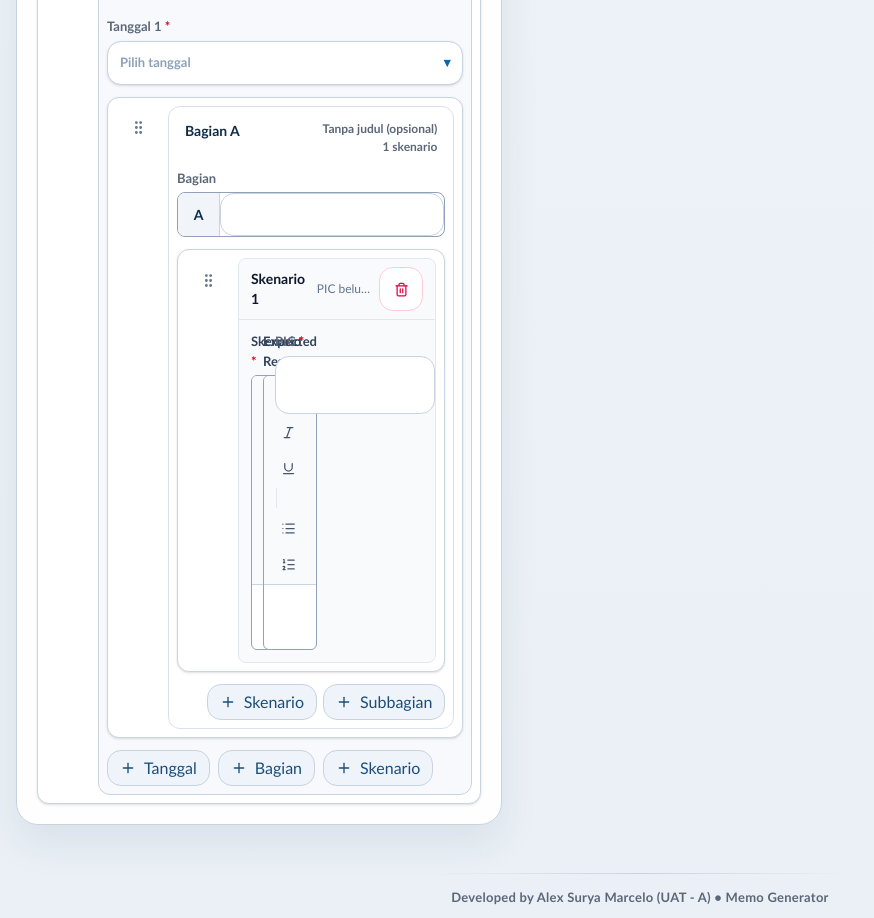
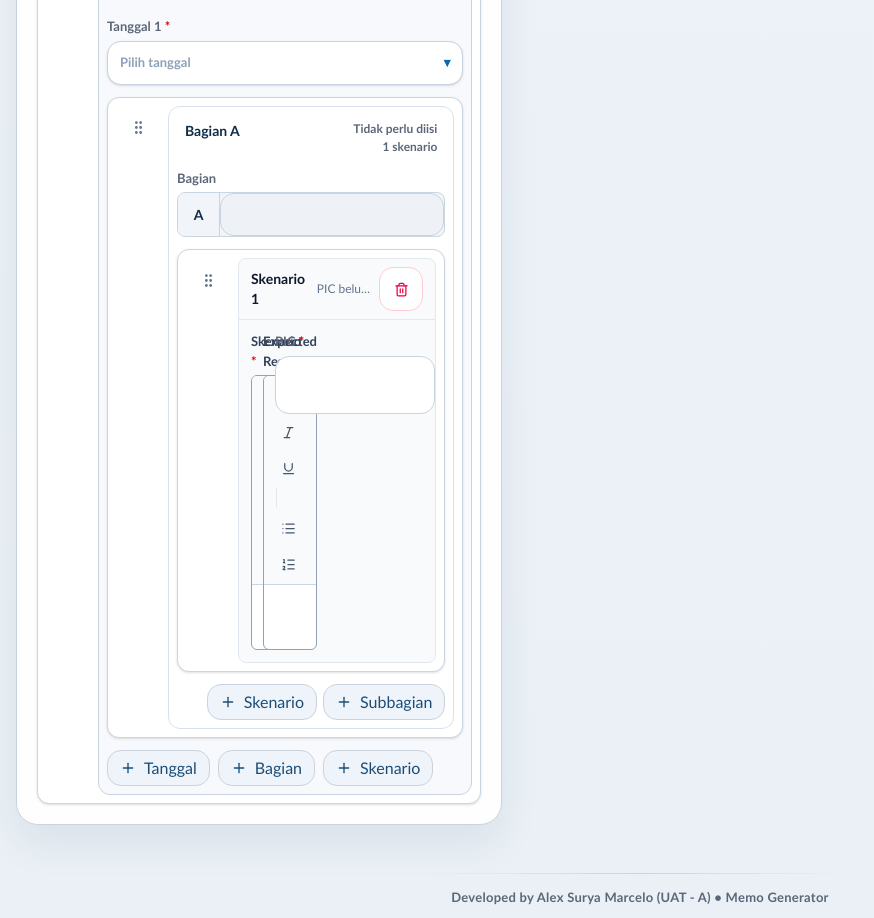
Before and after one commit to UAT-A-BAS/generate-memo, a Next.js app: page / in a window 1280 px wide. Shown: the part 3320-4238 px from the top of the page, without its empty margins (0-874 px from the left). Built offline with nearby package versions, Linux system fonts and the light colour scheme.

Commit message:
Disable optional appendix section titles

```diff
--- a/src/features/memo-builder/MemoBuilderApp.tsx
+++ b/src/features/memo-builder/MemoBuilderApp.tsx
@@ -2543,6 +2543,7 @@ function AppendixPanel({
                     itemLabel={(section) => `bagian ${section.marker}`}
                     renderItem={(section) => {
                       const titleIsRequired = scenarioSectionGroups(group.rows).length > 1;
+                      const disabledReasonId = `scenario-section-disabled-reason-${section.id}`;
                       return (
                         <section data-scenario-heading-level="1" className="rounded-xl border border-[#d8e1eb] bg-white p-2">
                           <details
@@ -2557,7 +2558,7 @@ function AppendixPanel({
                               </span>
                               <span className="min-w-0 text-right text-xs font-semibold text-[#5b6778]">
                                 <span data-scenario-section-title className="block break-words">
-                                {section.title || (titleIsRequired ? "Belum diberi nama" : "Tanpa judul (opsional)")}
+                                  {section.title || (titleIsRequired ? "Belum diberi nama" : "Tidak perlu diisi")}
                                 </span>
                                 <span data-scenario-section-count className="mt-0.5 block whitespace-nowrap">
                                   {section.rows.length} skenario
@@ -2570,16 +2571,35 @@ function AppendixPanel({
                                 fieldId={`scenario-section-${section.rows[0]?.id}`}
                                 required={titleIsRequired}
                               >
-                              <div className="grid grid-cols-[42px_1fr] overflow-hidden rounded-lg border border-slate-400 bg-white focus-within:border-slate-900 focus-within:ring-2 focus-within:ring-slate-900/10">
+                                <div
+                                  className="group/disabled-section relative"
+                                  tabIndex={titleIsRequired ? undefined : 0}
+                                  aria-label={titleIsRequired ? undefined : `Bagian ${section.marker} dinonaktifkan`}
+                                  aria-describedby={titleIsRequired ? undefined : disabledReasonId}
+                                  data-scenario-section-disabled={titleIsRequired ? undefined : "true"}
+                                >
+                                  <div className={`grid grid-cols-[42px_1fr] overflow-hidden rounded-lg border ${titleIsRequired ? "border-slate-400 bg-white focus-within:border-slate-900 focus-within:ring-2 focus-within:ring-slate-900/10" : "cursor-not-allowed border-slate-300 bg-slate-100"}`}>
                                     <span className="flex items-center justify-center border-r border-slate-300 bg-slate-100 text-sm font-bold text-[#0f2d4a]">
                                       {section.marker}
                                     </span>
                                     <AutoResizeTextarea
                                       value={section.title}
                                       rows={1}
+                                      disabled={!titleIsRequired}
+                                      aria-describedby={titleIsRequired ? undefined : disabledReasonId}
                                       onChange={(event) => updateSectionTitle(section, event.target.value)}
-                                  className="min-h-10 border-0 px-3 py-[11px] text-[15px] font-medium leading-[18px] outline-none"
-                                />
+                                      className="min-h-10 border-0 px-3 py-[11px] text-[15px] font-medium leading-[18px] outline-none disabled:cursor-not-allowed disabled:bg-slate-100 disabled:text-slate-500"
+                                    />
+                                  </div>
+                                  {!titleIsRequired ? (
+                                    <span
+                                      id={disabledReasonId}
+                                      role="tooltip"
+                                      className="pointer-events-none absolute bottom-[calc(100%+0.5rem)] left-0 z-20 w-max max-w-[320px] rounded-md bg-[#0f2d4a] px-3 py-2 text-xs font-semibold leading-4 text-white opacity-0 shadow-lg transition-opacity group-hover/disabled-section:opacity-100 group-focus/disabled-section:opacity-100 motion-reduce:transition-none"
+                                    >
+                                      Tidak perlu diisi jika hanya 1 Bagian/Poin pada Lampiran Skenario Memo
+                                    </span>
+                                  ) : null}
                                 </div>
                               </FieldLabel>
 
```
Also changed, not shown: 1 other file (tests, documents, lock files or other folders). Lines whose indentation alone changed are shown as unchanged.
